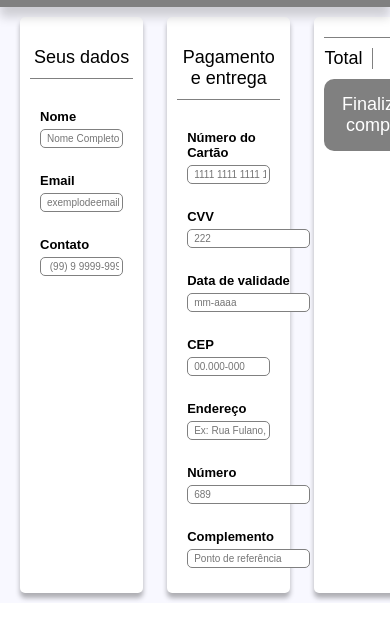
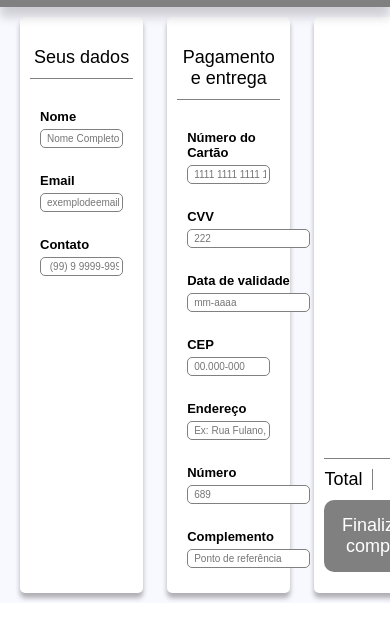
Before and after one commit to Melkysedeke/ProjetoHTJavaScript, a plain HTML site: page checkout.html in a window 390 px wide. Shown: the part 73-714 px from the top of the page. Drawn offline with Linux system fonts and the light colour scheme.

Commit message:
Fix erros and make adjustments

```diff
--- a/assets/css/styleCo.css
+++ b/assets/css/styleCo.css
@@ -151,7 +151,7 @@ form {
 }
 
 @media (max-width: 1110px) {
-    .secaoDados > .card-carrinho {
+    .secaoDados .card-carrinho {
         position: relative;
         background-color: white;
         display:flex;
@@ -211,8 +211,17 @@ form {
     right: 10px;
 }
 
+#produtos-checkout {
+    display: flex;
+    flex-direction: column;
+    justify-content: space-between;
+}
+
+
 #celula-checkout {
     display: flex;
+    position: relative;
+    bottom: 1px;
     flex-direction: column;
     justify-content: center;
     align-items: center;
```
